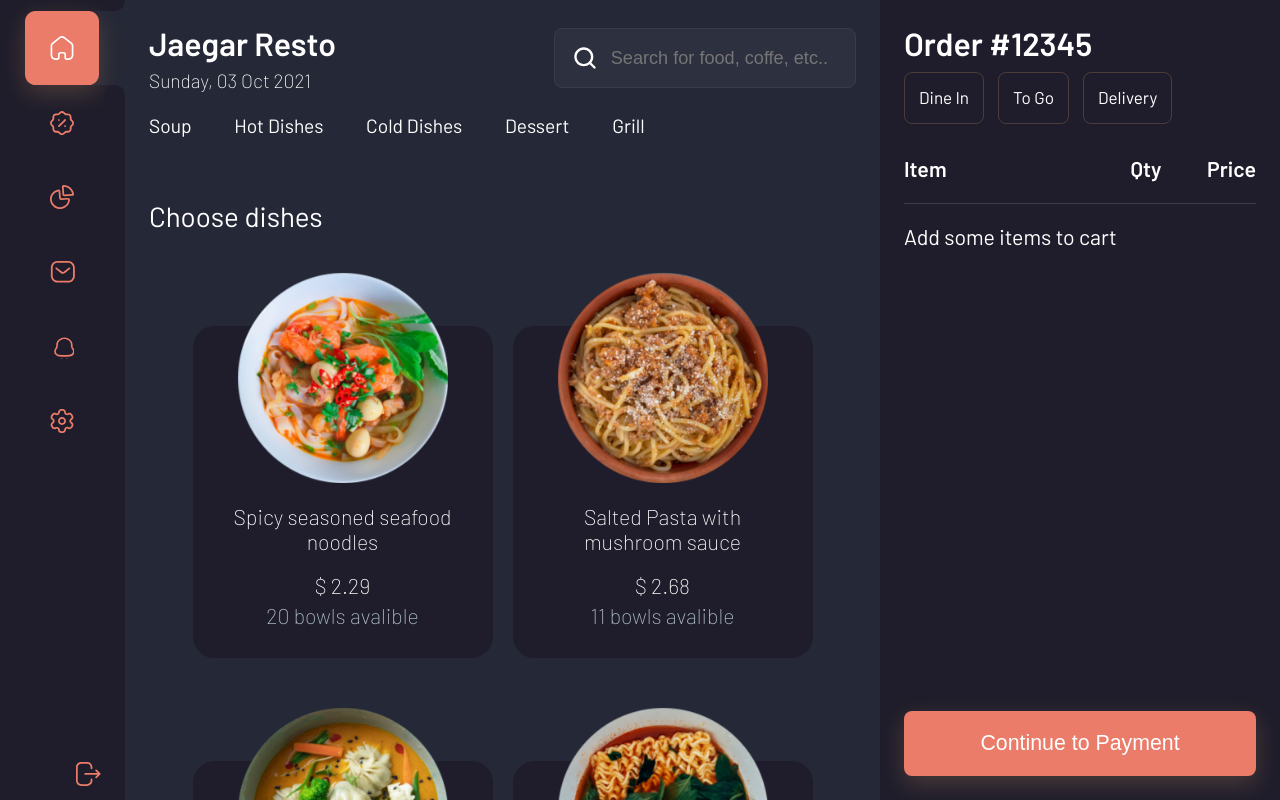
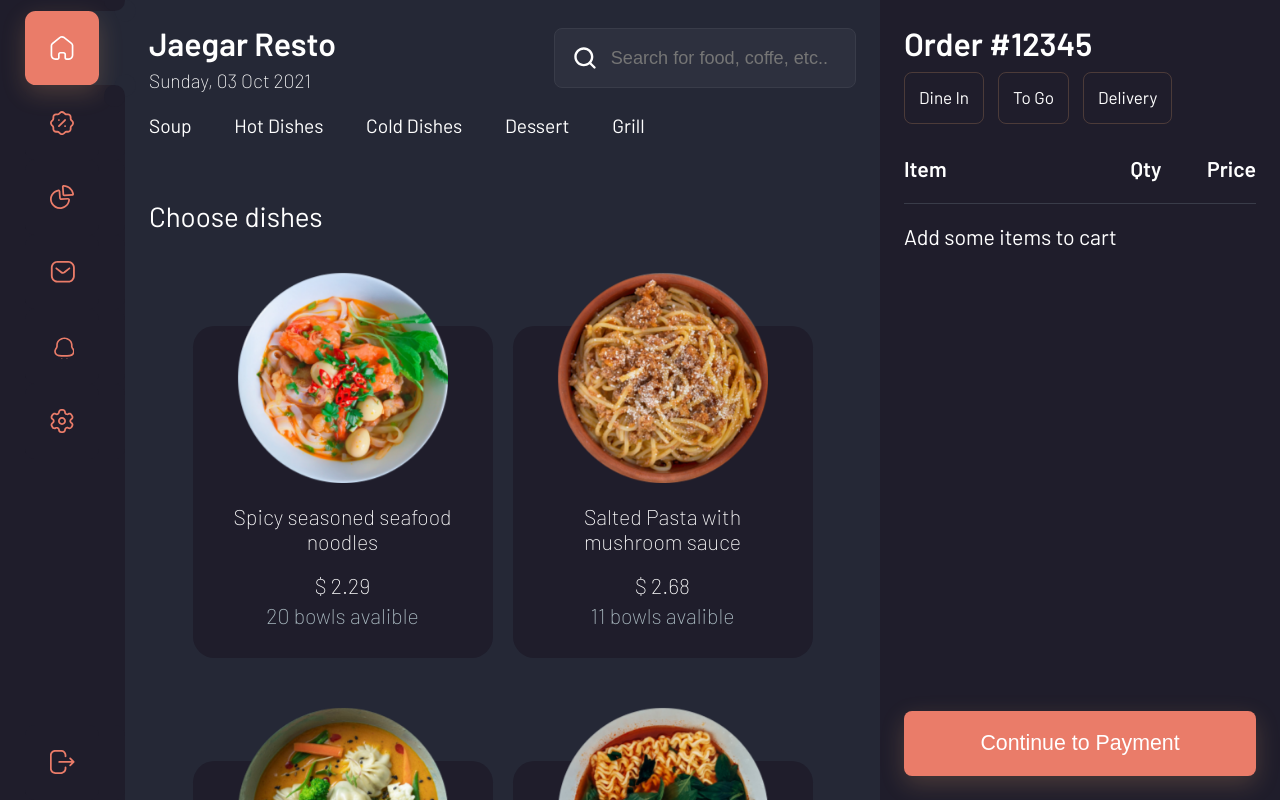
Before and after one commit to bmangust/JaegarResto, a Next.js app: page / in a window 1280 px wide. Shown: the top 800 px of the page. Built offline with nearby package versions, Linux system fonts and the light colour scheme.

Commit message:
update Sidebar layout

```diff
--- a/src/components/Sidebar/Sidebar.tsx
+++ b/src/components/Sidebar/Sidebar.tsx
@@ -7,7 +7,6 @@ import {
   setCurrentPage,
 } from '@/store/features/toolbar/toolbarSlice';
 import { useAppDispatch, useAppSelector } from '@/store/hooks';
-import Flex from '@/components/Flex/Flex';
 import Icon, { LogoutIcon } from '@/components/Icon/Icon';
 import Link from 'next/link';
 import { useRouter } from 'next/dist/client/router';
@@ -25,11 +24,15 @@ const StyledSidebar = styled.div`
   justify-content: space-between;
   background-color: ${({ theme }) => theme.colors.base.darkerBG};
 
-  & > div {
+  .logout {
     flex-grow: 1;
     display: flex;
     flex-direction: column;
     justify-content: flex-end;
+  }
+
+  .logout-icon {
+    padding-right: 1.2rem;
   }
 `;
 
@@ -73,8 +76,8 @@ const Sidebar: React.FC = (props) => {
         </Link>
       ))}
       {/* </div> */}
-      <div>
-        <LogoutIcon active={false} />
+      <div className="logout">
+        <LogoutIcon width="3.5rem" active={false} />
       </div>
     </StyledSidebar>
   );
```
